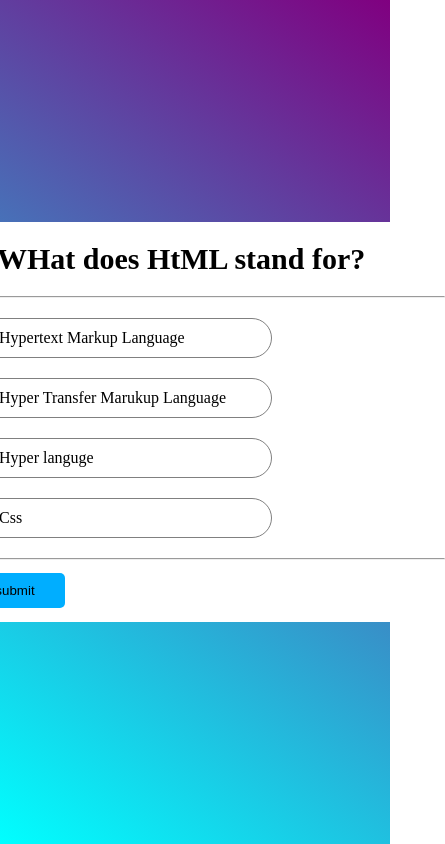
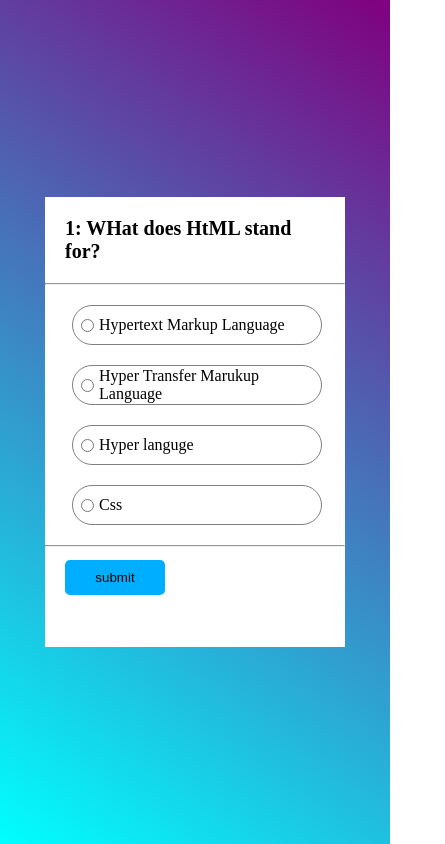
Before and after one commit to day070/Simple_quiz, a plain HTML site: page index.html in a window 390 px wide. Shown: the whole page, 445 px wide, since content can reach past the window. Drawn offline with Linux system fonts and the light colour scheme.

Commit message:
Update style.css

```diff
--- a/css/style.css
+++ b/css/style.css
@@ -95,3 +95,15 @@ li:hover {
 .result p {
   font-size: 2rem;
 }
+@media screen and (max-width:600px) {
+  .quiz{
+    width: 300px;
+    height: 450px;
+  }
+  li{
+    width: 250px;
+  }
+  h2{
+    font-size: 20px;
+  }
+}
```
